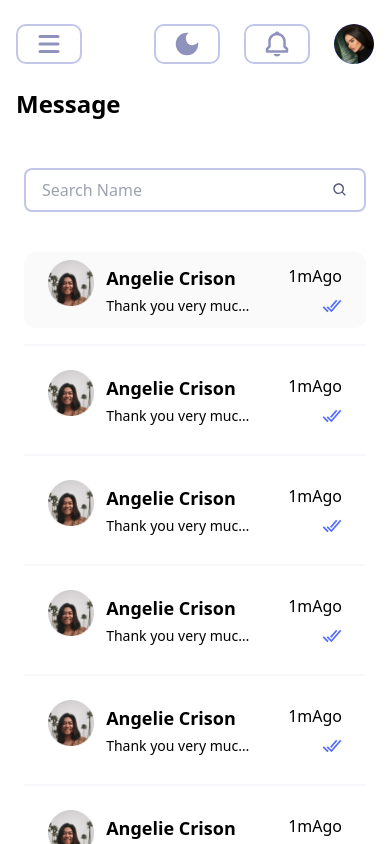
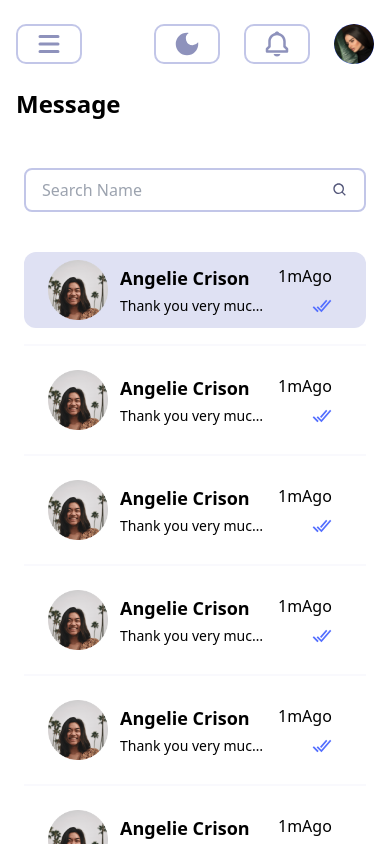
Before and after one commit to yemicoded/advance-task-management-system, a Next.js app: page /message in a window 390 px wide. Built offline with nearby package versions, Linux system fonts and the light colour scheme.

Commit message:
more update

```diff
--- a/components/chat-card.jsx
+++ b/components/chat-card.jsx
@@ -11,8 +11,8 @@ export default function ChatCard({
       children
 }) {
       const classes = clx(
-            "flex space-x-3 items-center rounded-xl py-2 px-6 hover:bg-secondary-100 w-full lg:w-fit",
-            active && 'bg-[#FAFAFA] dark:text-secondary-500',
+            "flex items-center space-x-3 cursor-pointer dark:hover:text-secondary-300 rounded-xl py-2 px-6 hover:bg-secondary-100 w-full lg:w-fit",
+            active && 'bg-secondary-100 dark:bg-[#FAFAFA] dark:text-secondary-500',
             classname
       )
       return (
@@ -20,7 +20,7 @@ export default function ChatCard({
                   <div className='w-[60px] h-[60px]'>
                         <Image src='/dp.png' width={100} height={100} alt="" layout='responsive' />
                   </div>
-                  <div className='flex-1 flex space-x-8'>
+                  <div className='lg:flex-1 flex space-x-2 lg:space-x-8'>
                         <div className='flex flex-col space-y-1'>
                               <p className='font-semibold text-lg truncate max-w-[150px] lg:max-w-[120px]'>Angelie Crison</p>
                               <p className='text-sm truncate max-w-[150px] lg:max-w-[100px]'>Thank you very much. I&apos;m glad</p>
```
